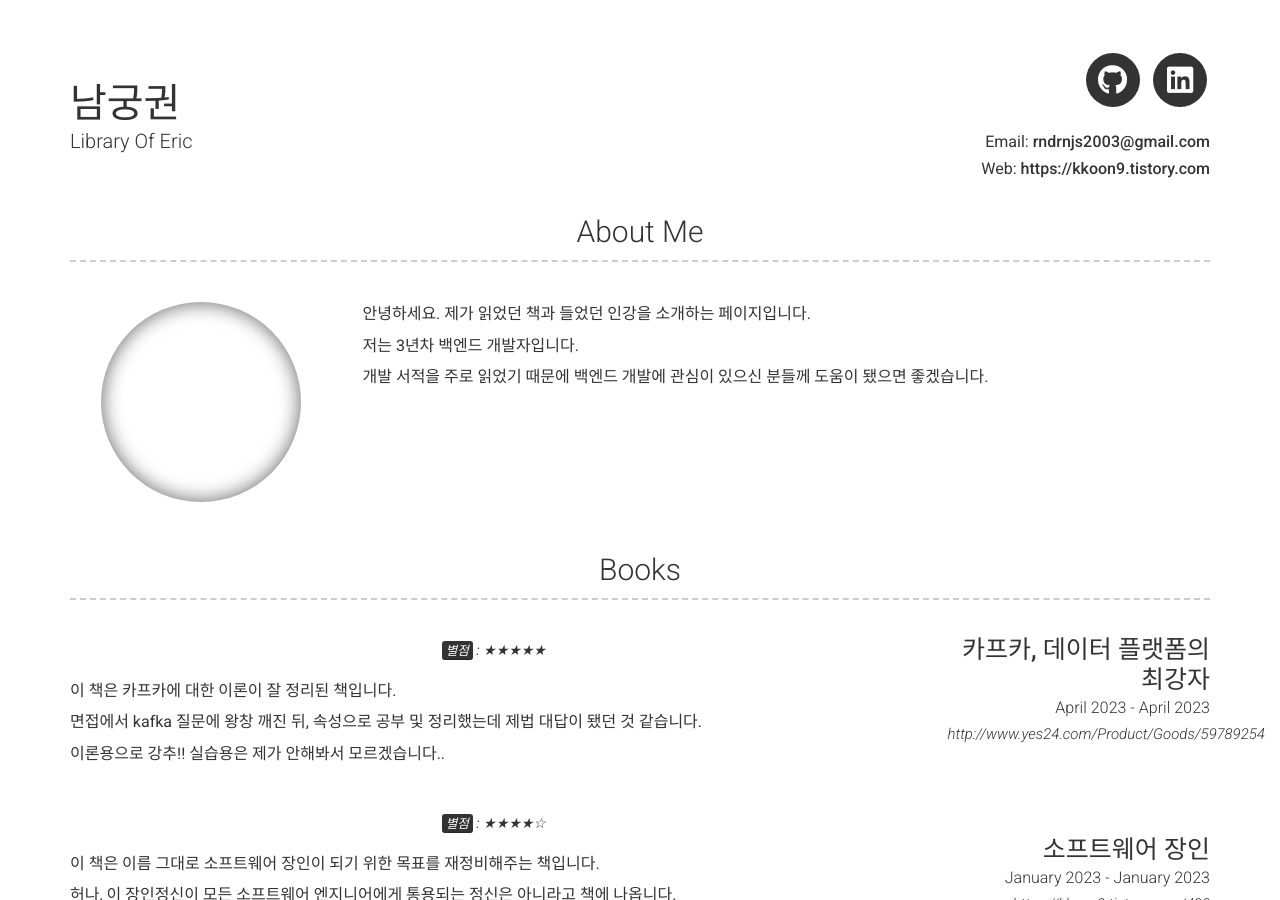
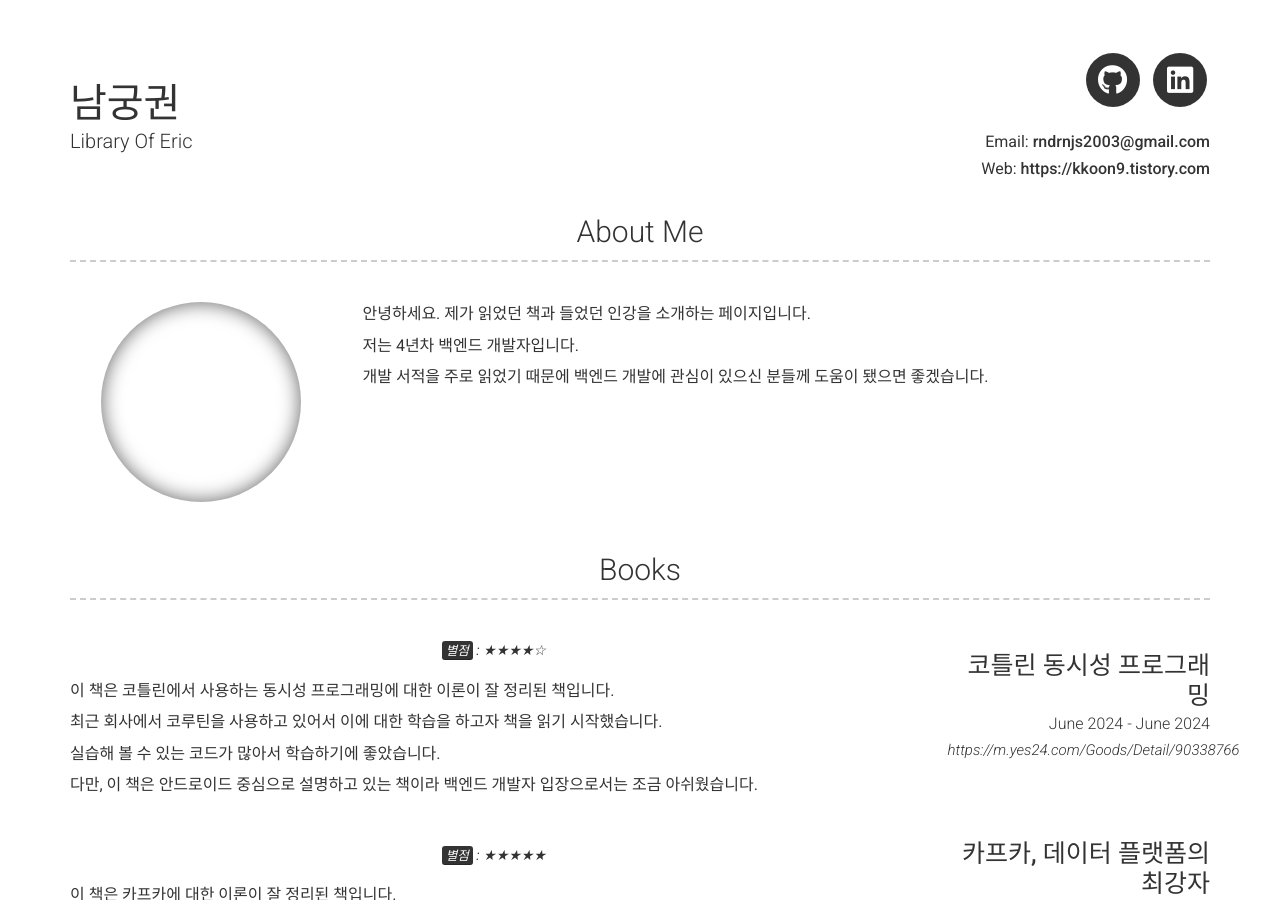
Before and after one commit to kkoon9/kkoon9.github.io, a Jekyll site: the page built from index.md, in a window 1280 px wide and 900 px high. Built offline with Jekyll 4.4.1, drawn with Linux system fonts in a browser that asks for light colours; nearby versions of some CDN libraries.

Commit message:
feat: 코틀린 동시성 프로그래밍 책 추가
Signed-off-by: kkoon9 <rndrnjs2003@gmail.com>

```diff
--- a/_config.yml
+++ b/_config.yml
@@ -36,7 +36,7 @@ about_profile_image: kkoon9.jpeg
 about_content: |
   안녕하세요. 제가 읽었던 책과 들었던 인강을 소개하는 페이지입니다.
 
-  저는 3년차 백엔드 개발자입니다.
+  저는 4년차 백엔드 개발자입니다.
 
   개발 서적을 주로 읽었기 때문에 백엔드 개발에 관심이 있으신 분들께 도움이 됐으면 좋겠습니다.
 
@@ -44,6 +44,20 @@ content:
   - title: Books
     layout: list
     content:
+      - layout: right
+        title: 코틀린 동시성 프로그래밍
+        caption: June 2024 - June 2024
+        link: https://m.yes24.com/Goods/Detail/90338766
+        quote: >
+          <mark>별점</mark> : ★★★★☆
+        description: |
+          이 책은 코틀린에서 사용하는 동시성 프로그래밍에 대한 이론이 잘 정리된 책입니다.
+
+          최근 회사에서 코루틴을 사용하고 있어서 이에 대한 학습을 하고자 책을 읽기 시작했습니다.
+
+          실습해 볼 수 있는 코드가 많아서 학습하기에 좋았습니다.
+
+          다만, 이 책은 안드로이드 중심으로 설명하고 있는 책이라 백엔드 개발자 입장으로서는 조금 아쉬웠습니다.
       - layout: right
         title: 카프카, 데이터 플랫폼의 최강자
         caption: April 2023 - April 2023
```
